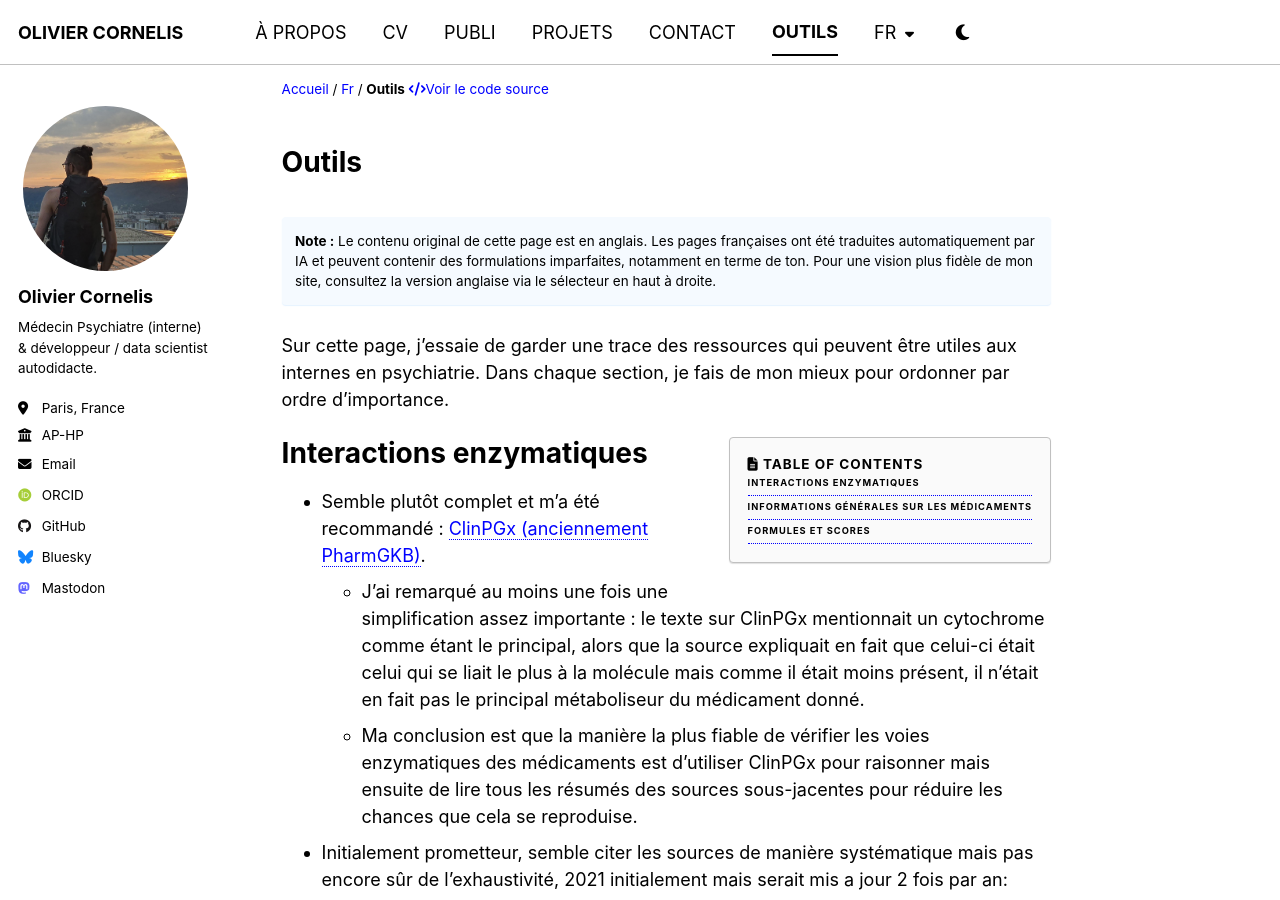
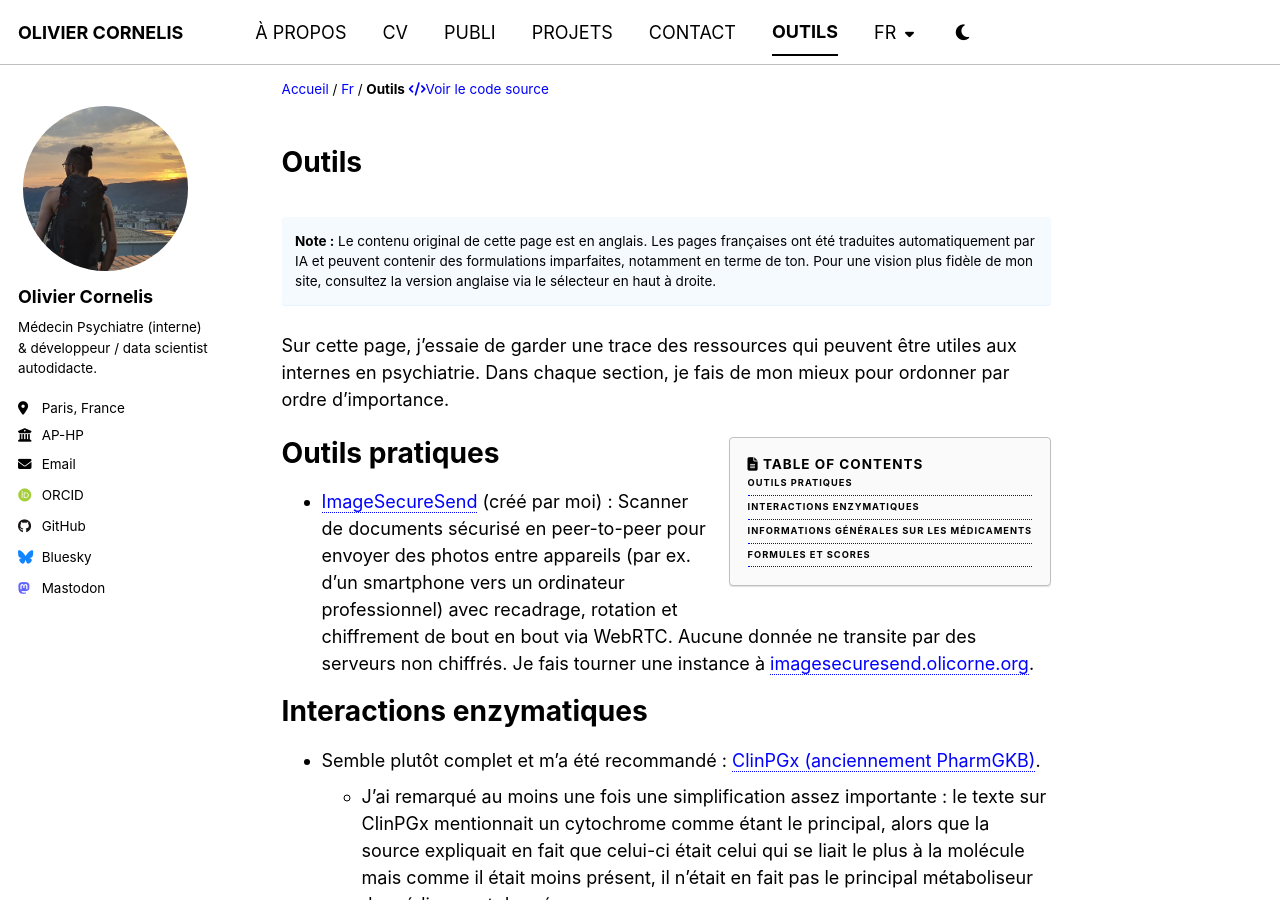
Before and after one commit to thiswillbeyourgithub/website, a Jekyll site: the page built from _pages/fr/tools.md, in a window 1280 px wide and 900 px high. Built offline with Jekyll 4.4.1, drawn with Linux system fonts in a browser that asks for light colours; some web fonts are replaced.

Commit message:
mention also in tools page
Signed-off-by: thiswillbeyourgithub <26625900+thiswillbeyourgithub@users.noreply.github.com>

```diff
--- a/_pages/fr/tools.md
+++ b/_pages/fr/tools.md
@@ -15,6 +15,9 @@ redirect_from:
 Sur cette page, j'essaie de garder une trace des ressources qui peuvent être utiles aux internes en psychiatrie. Dans chaque section, je fais de mon mieux pour ordonner par ordre d'importance.
 
 {% include toc %}
+
+# Outils pratiques
+- [ImageSecureSend](https://github.com/thiswillbeyourgithub/ImageSecureSend) (créé par moi) : Scanner de documents sécurisé en peer-to-peer pour envoyer des photos entre appareils (par ex. d'un smartphone vers un ordinateur professionnel) avec recadrage, rotation et chiffrement de bout en bout via WebRTC. Aucune donnée ne transite par des serveurs non chiffrés. Je fais tourner une instance à [imagesecuresend.olicorne.org](https://imagesecuresend.olicorne.org/).
 
 # Interactions enzymatiques
 - Semble plutôt complet et m'a été recommandé : [ClinPGx (anciennement PharmGKB)](https://www.clinpgx.org/).
```
Also changed, not shown: _pages/en/tools.md (+3 -0 lines).
